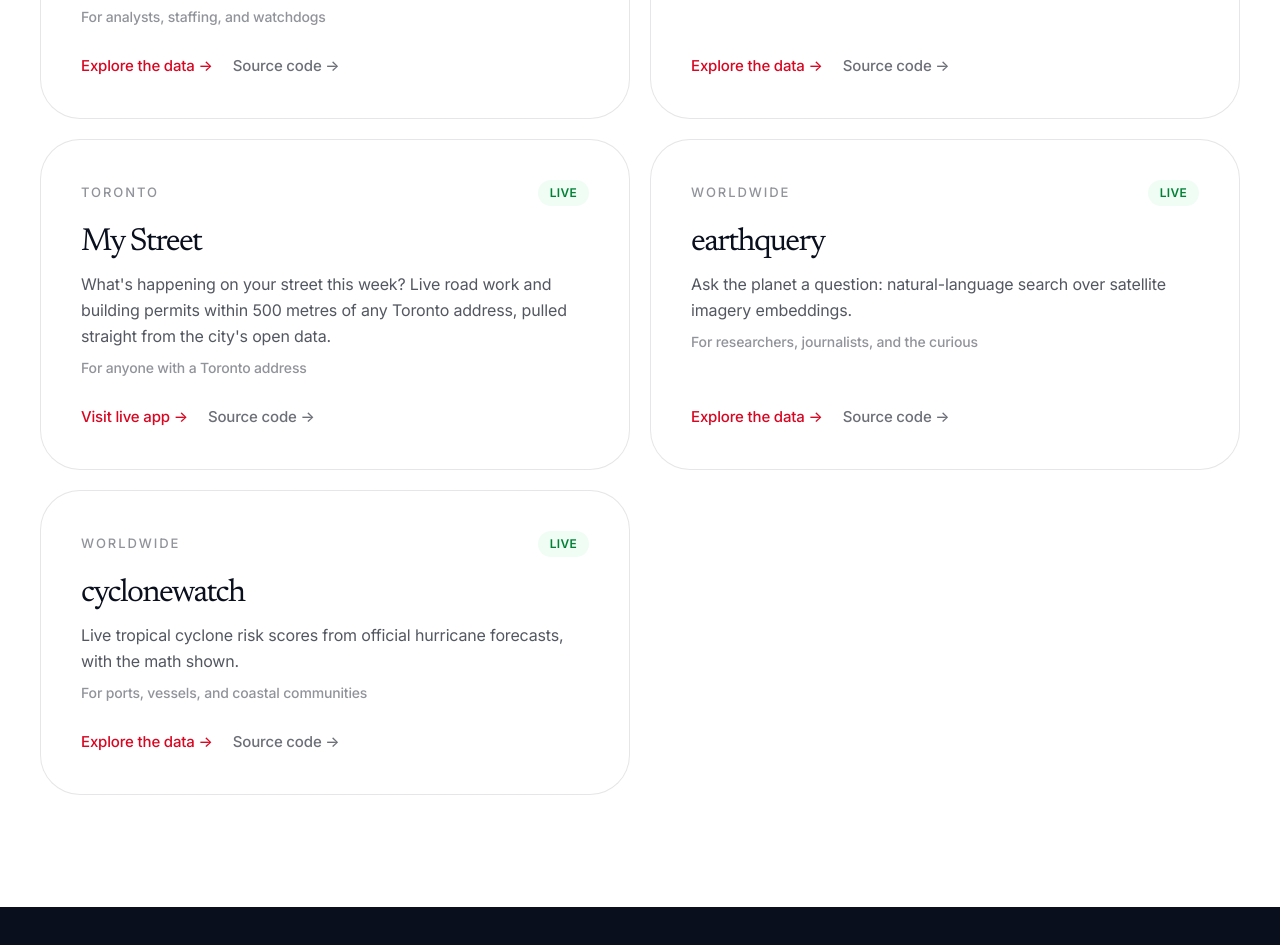
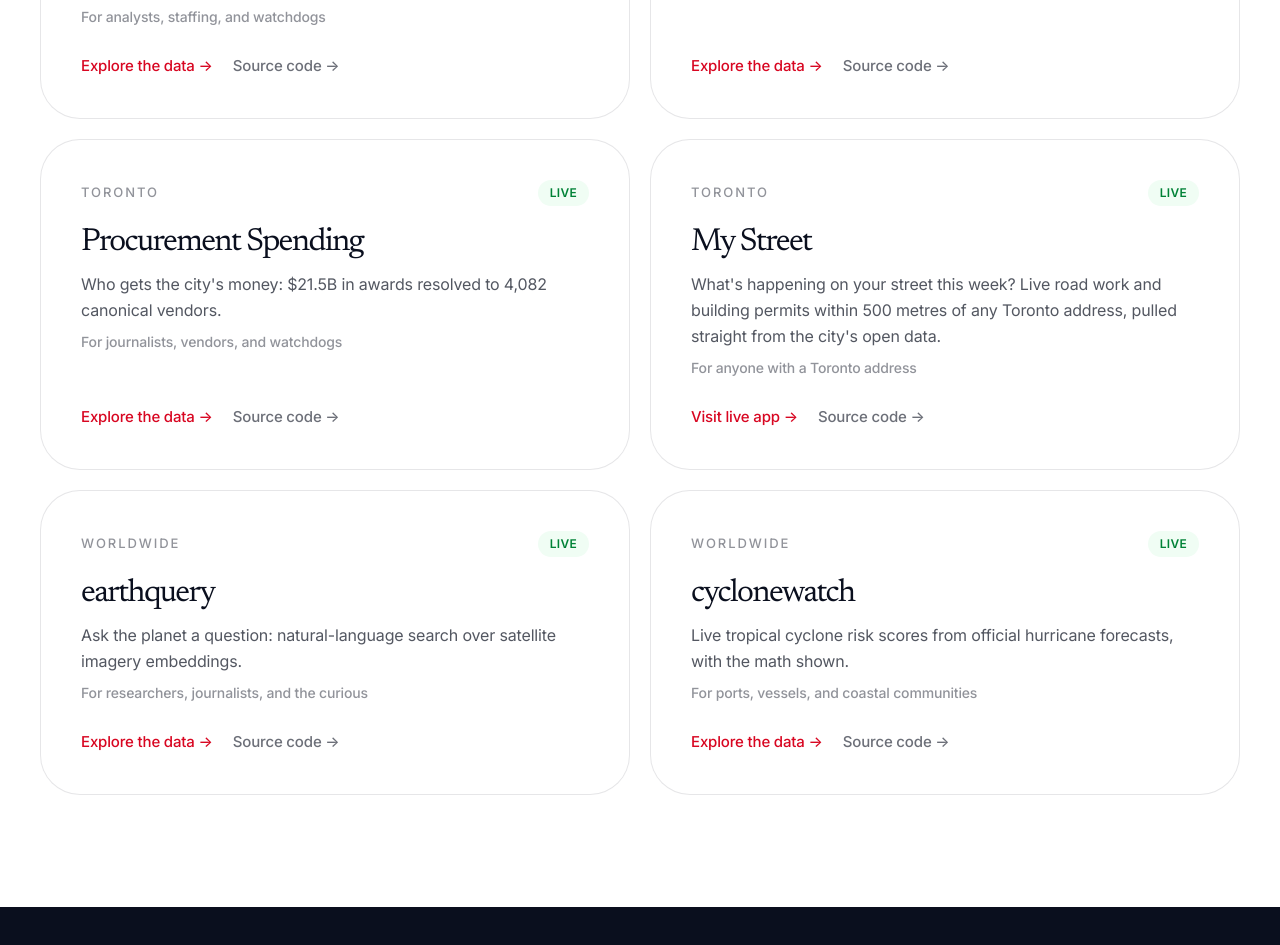
Before and after one commit to Nshipyard/canada-nshipyard, a Next.js app: page / in a window 1280 px wide. Shown: the part 3180-4125 px from the top of the page. Built offline with nearby package versions, Linux system fonts and the light colour scheme.

Commit message:
Add 9th project card: Toronto Procurement Spending

```diff
--- a/src/i18n.tsx
+++ b/src/i18n.tsx
@@ -121,6 +121,16 @@ const en = {
         desc: "Every project in the housing pipeline, normalized and queryable.",
         user: "For developers, lenders, and media",
         url: "https://toronto-development-pipeline.vercel.app",
+        cta: "explore" as const,
+        status: "live" as const,
+      },
+      {
+        repo: "toronto-procurement-spending",
+        name: "Procurement Spending",
+        tag: "Toronto",
+        desc: "Who gets the city's money: $21.5B in awards resolved to 4,082 canonical vendors.",
+        user: "For journalists, vendors, and watchdogs",
+        url: "https://procurement.canada.nshipyard.com",
         cta: "explore" as const,
         status: "live" as const,
       },
@@ -383,6 +393,16 @@ const fr: Dict = {
         status: "live" as const,
       },
       {
+        repo: "toronto-procurement-spending",
+        name: "Procurement Spending",
+        tag: "Toronto",
+        desc: "Qui reçoit l'argent de la ville : 21,5 G$ d'attributions ramenés à 4 082 fournisseurs canoniques.",
+        user: "Pour les journalistes, les fournisseurs et les organismes de surveillance",
+        url: "https://procurement.canada.nshipyard.com",
+        cta: "explore" as const,
+        status: "live" as const,
+      },
+      {
         repo: "my-street",
         name: "My Street",
         tag: "Toronto",
```
